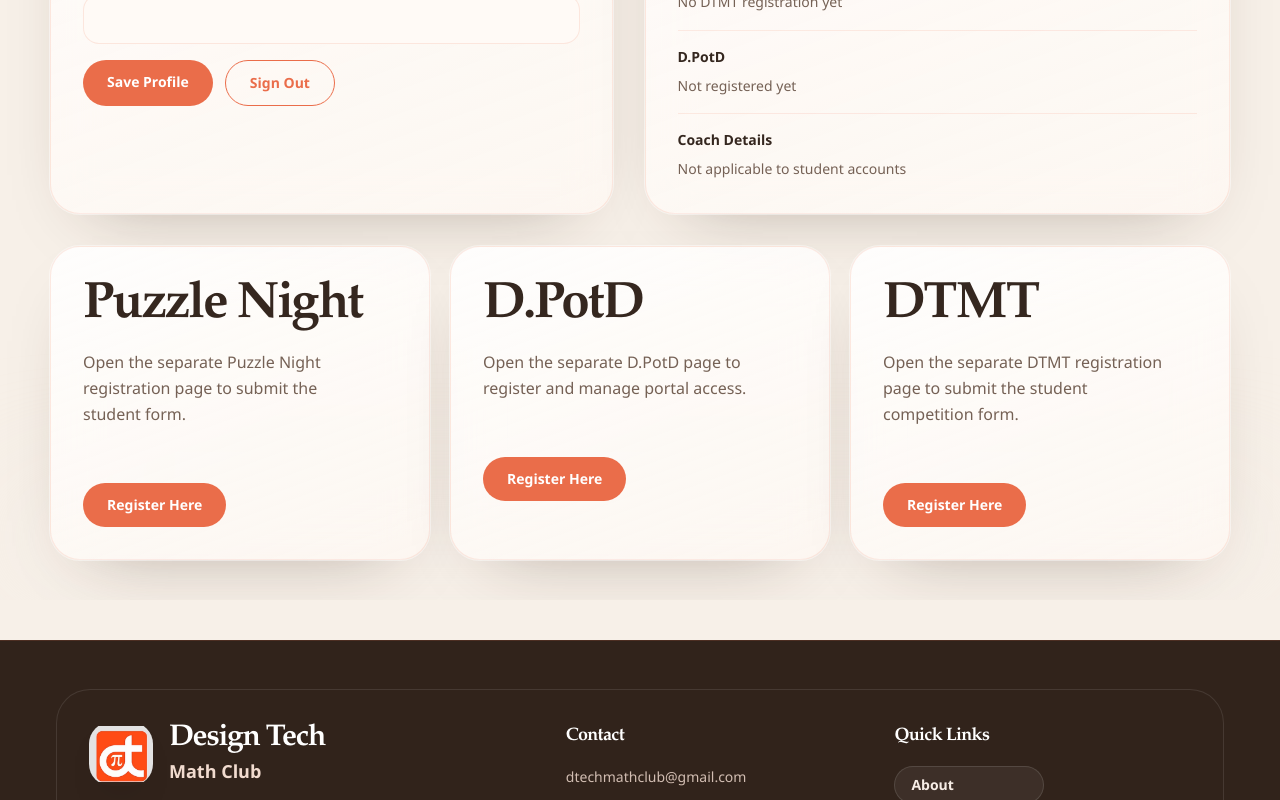
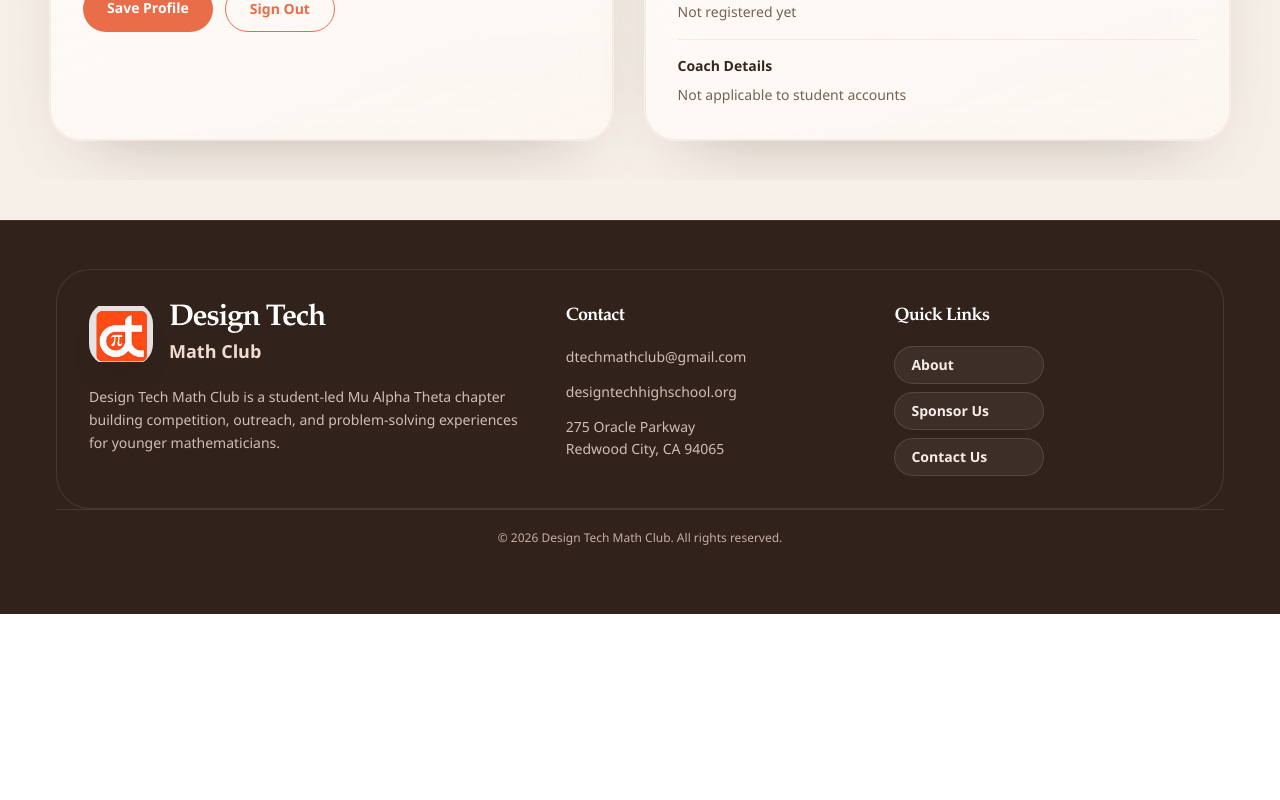
Before and after one commit to 123123123123Sitar/dtechmathclubwebsite, a React (Vite) app: page /profile in a window 1280 px wide. Shown: the part 1161-1961 px from the top of the page. After the commit the page ends 1775 px from the top, so only its background shows below. Built offline with nearby package versions, Linux system fonts and the light colour scheme; no server answers; the database is empty; sample sign-in values are in the browser's storage.

Commit message:
quick fixes

```diff
--- a/src/pages/ProfileHub.jsx
+++ b/src/pages/ProfileHub.jsx
@@ -113,7 +113,6 @@ export default function ProfileHub() {
           />
         }
         description="This page is only for the shared account profile. Event registration forms live on their own DTMT, Puzzle Night, and D.PotD pages."
-        highlights={["One Shared Sign-In", "Separate Registration Pages", "Coach and Student Accounts"]}
         title={authReady && user ? `Welcome back, ${profile?.name || "Member"}` : "Account Profile"}
       />
 
@@ -322,29 +321,6 @@ function ProfilePanel({
           </div>
         </SurfaceCard>
       </div>
-      <div className={`grid gap-5 ${isCoachAccount ? "md:grid-cols-1" : "md:grid-cols-3"}`}>
-        {!isCoachAccount ? (
-          <ModuleCard
-            actionLabel="Register Here"
-            actionTo="/puzzle-night/register"
-            title="Puzzle Night"
-          >
-            {puzzleNightRegistration?.registrationType === "student"
-              ? "Open the separate Puzzle Night registration page to review or edit your saved student form."
-              : "Open the separate Puzzle Night registration page to submit the student form."}
-          </ModuleCard>
-        ) : null}
-        {!isCoachAccount ? (
-          <ModuleCard actionLabel="Register Here" actionTo="/dpotd/register" title="D.PotD">
-            Open the separate D.PotD page to register and manage portal access.
-          </ModuleCard>
-        ) : null}
-        <ModuleCard actionLabel="Register Here" actionTo="/dtmt/register" title="DTMT">
-          {isCoachAccount
-            ? "Open the separate DTMT registration page to register your school and manage teams."
-            : "Open the separate DTMT registration page to submit the student competition form."}
-        </ModuleCard>
-      </div>
 
       {!isCoachAccount && puzzleNightRegistration?.registrationType === "student" ? (
         <PuzzleNightSubmissionCard registration={puzzleNightRegistration} />
```
